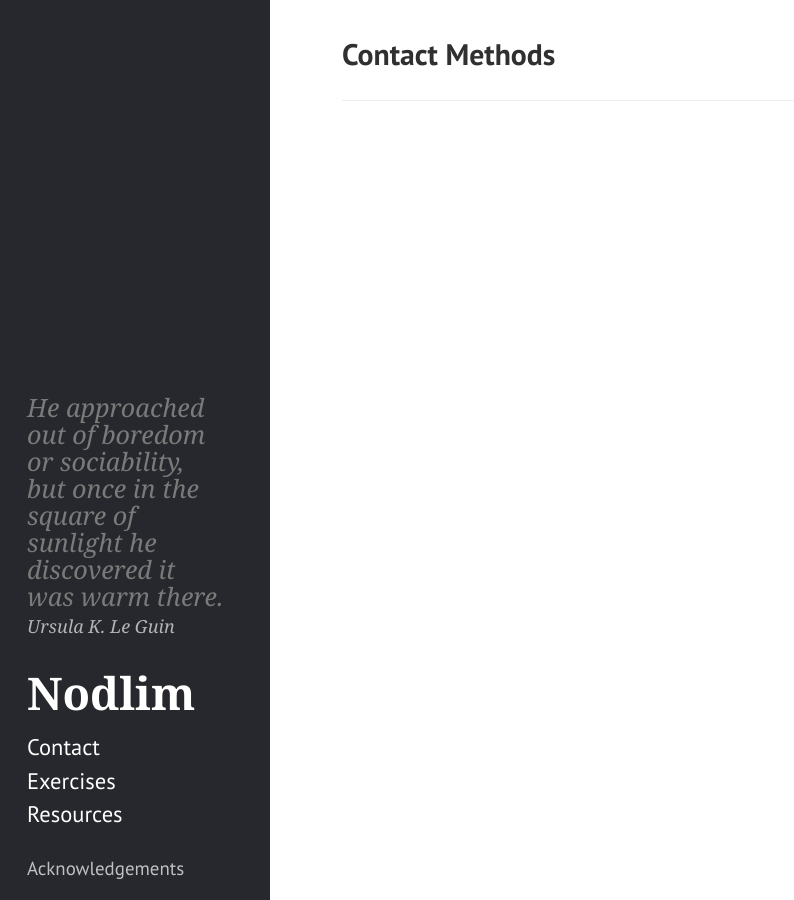
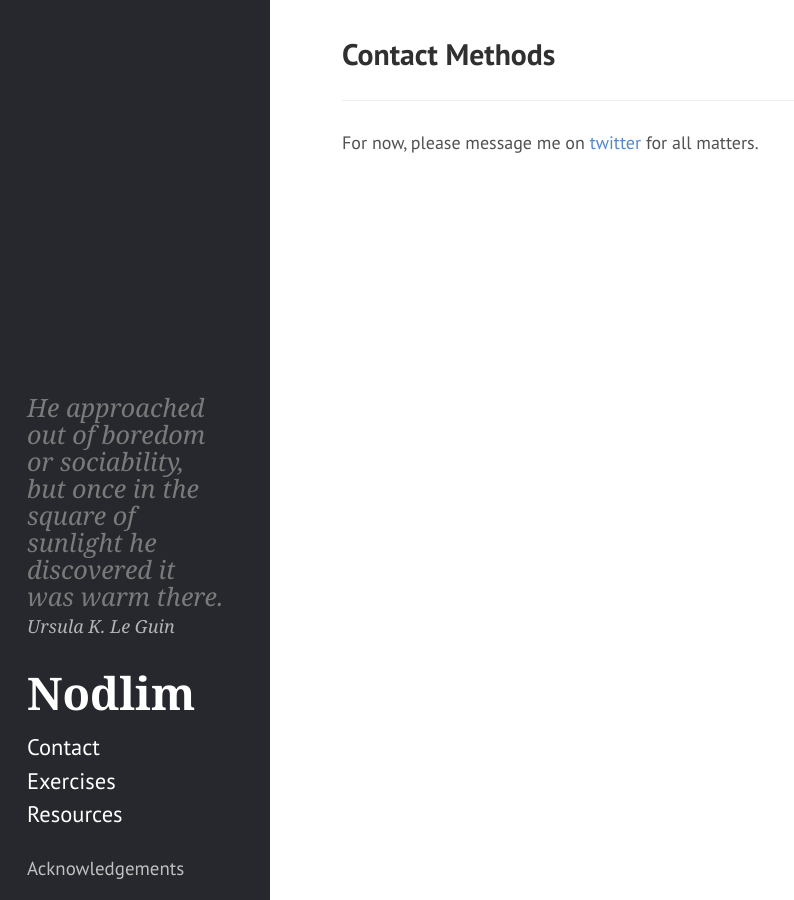
Before and after one commit to kranzuft/nodlim_old, a Jekyll site: the page built from contact.md, in a window 1280 px wide. Shown: the whole page, without its empty margins (0-794 px from the left). Built offline with Jekyll 4.4.1, drawn with Linux system fonts in a browser that asks for light colours.

Commit message:
added twitter

```diff
--- a/contact.md
+++ b/contact.md
@@ -8,3 +8,8 @@ qcite: https://en.wikipedia.org/wiki/The_Dispossessed
 ---
 
 -------------------------------------------------
+
+For now, please message me on [twitter][twitter] for all matters.
+
+
+[twitter]:https://twitter.com/kranzuft
```
